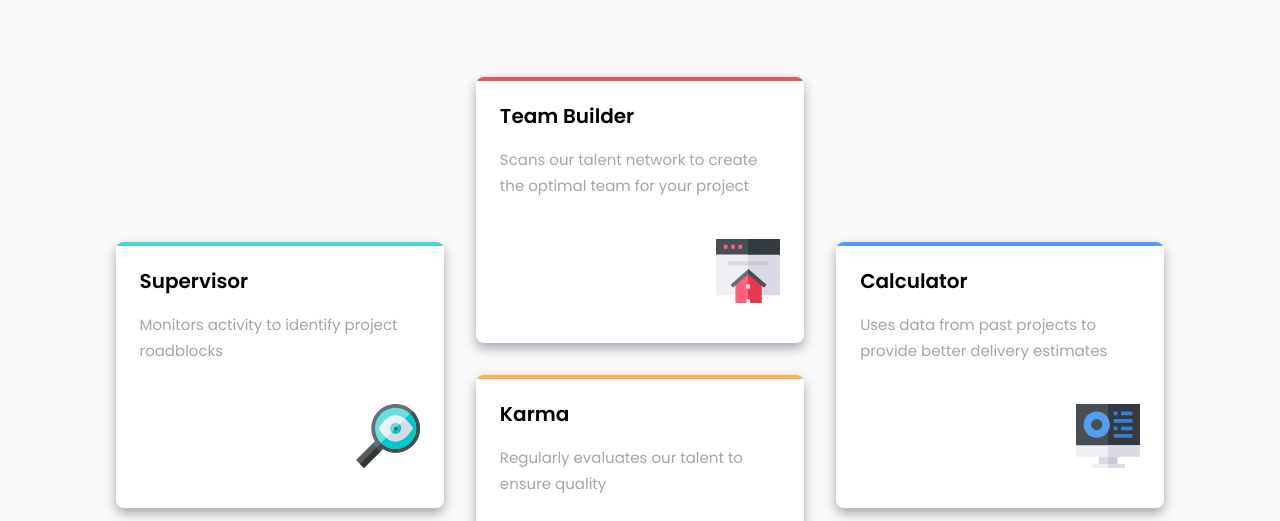
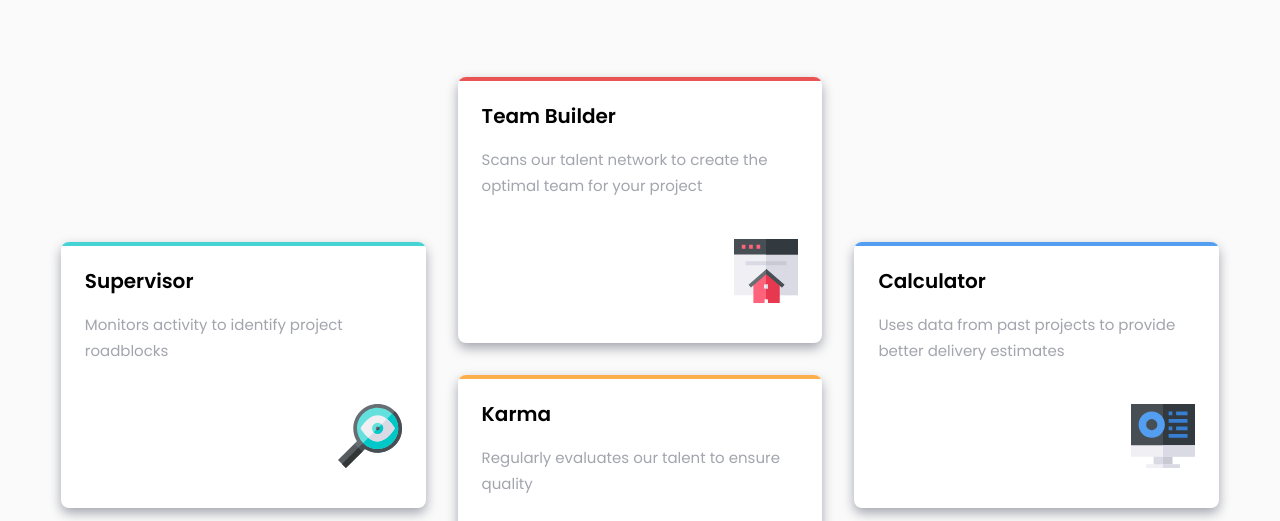
Before and after one commit to med-ghaza/Four-card-feature-section, a plain HTML site: page index.html in a window 1280 px wide. Shown: the part 279-800 px from the top of the page. Drawn offline with Linux system fonts and the light colour scheme.

Commit message:
Modified CSS File

```diff
--- a/css/style.css
+++ b/css/style.css
@@ -120,10 +120,10 @@ main .content .box::before {
 
 @media (min-width: 1200px) {
   main .content .box {
-    flex-basis: 27%;
+    flex-basis: 30%;
   }
   main .content .container {
-    flex-basis: 27%;
+    flex-basis: 30%;
   }
 }
 
```
